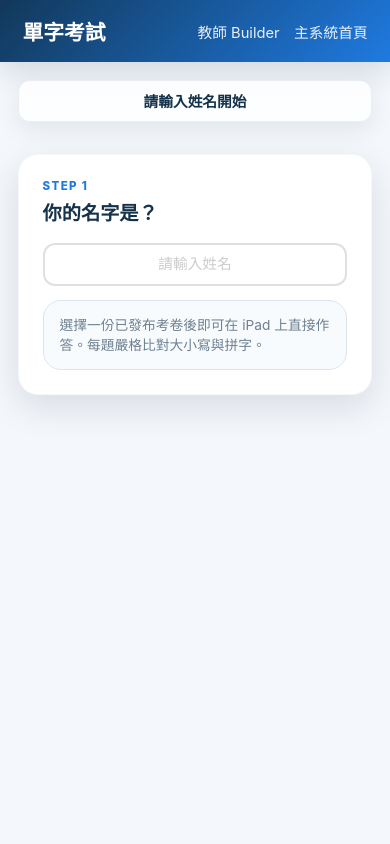
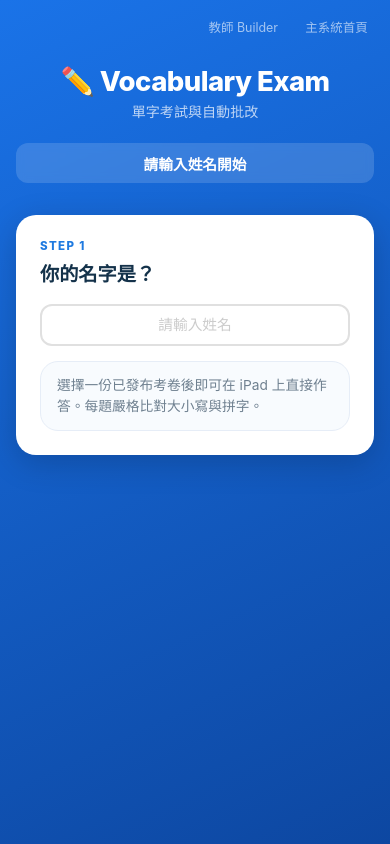
Before and after one commit to kniph/automatic-english-assignment-grader, a website: page public/vocab-exam.html in a window 390 px wide. Drawn offline with Linux system fonts and the light colour scheme; no server answers.

Commit message:
Align vocab exam UI with main index

```diff
--- a/public/css/vocab.css
+++ b/public/css/vocab.css
@@ -28,6 +28,15 @@ body {
   color: var(--vocab-ink);
 }
 
+body.vocab-exam-page {
+  min-height: 100vh;
+  background: linear-gradient(155deg, #1a73e8 0%, #0d47a1 100%);
+  display: flex;
+  flex-direction: column;
+  align-items: center;
+  padding: 2rem 1rem 4rem;
+}
+
 html.selection-smooth-scroll {
   scroll-behavior: smooth;
 }
@@ -56,6 +65,21 @@ a {
   box-shadow: 0 10px 30px rgba(17, 45, 79, 0.15);
 }
 
+.vocab-exam-page .vocab-header {
+  position: absolute;
+  top: 1rem;
+  right: 1rem;
+  width: auto;
+  padding: 0;
+  background: transparent;
+  box-shadow: none;
+  justify-content: flex-end;
+}
+
+.vocab-exam-page .vocab-header h1 {
+  display: none;
+}
+
 .vocab-header h1 {
   margin: 0;
   font-size: 1.3rem;
@@ -75,14 +99,58 @@ a {
   font-size: 0.92rem;
 }
 
+.vocab-exam-page .vocab-header nav {
+  gap: 0.5rem;
+}
+
+.vocab-exam-page .vocab-header nav a {
+  color: rgba(255, 255, 255, 0.6);
+  font-size: 0.78rem;
+  padding: 0.3rem 0.6rem;
+  border-radius: 6px;
+}
+
 .vocab-header nav a:hover {
   color: #ffffff;
+}
+
+.vocab-exam-page .vocab-header nav a:hover {
+  background: rgba(255, 255, 255, 0.1);
 }
 
 .vocab-shell {
   max-width: 1360px;
   margin: 0 auto;
   padding: 1.1rem;
+}
+
+.vocab-exam-page .vocab-shell {
+  width: 100%;
+  max-width: 1360px;
+  margin: 0 auto;
+  padding: 0;
+}
+
+.vocab-app-hero {
+  text-align: center;
+  margin-bottom: 1.2rem;
+}
+
+.vocab-app-title {
+  margin: 0 0 0.18rem;
+  color: #ffffff;
+  font-size: 2rem;
+  font-weight: 800;
+  letter-spacing: -0.02em;
+  text-align: center;
+  -webkit-tap-highlight-color: transparent;
+}
+
+.vocab-app-subtitle {
+  color: rgba(255, 255, 255, 0.72);
+  font-size: 0.88rem;
+  margin-bottom: 1.4rem;
+  text-align: center;
 }
 
 #selectionSection {
@@ -105,6 +173,13 @@ a {
   padding: 1rem;
 }
 
+.vocab-exam-page .vocab-card,
+.vocab-exam-page .vocab-step-card,
+.vocab-exam-page .vocab-page-card {
+  border: none;
+  box-shadow: 0 8px 32px rgba(0, 0, 0, 0.18);
+}
+
 .vocab-card + .vocab-card {
   margin-top: 1rem;
 }
@@ -123,6 +198,14 @@ a {
   box-shadow: 0 8px 24px rgba(15, 33, 56, 0.08);
 }
 
+.vocab-exam-page .vocab-summary-bar {
+  background: rgba(255, 255, 255, 0.15);
+  color: #ffffff;
+  border: none;
+  box-shadow: none;
+  backdrop-filter: blur(4px);
+}
+
 .vocab-card h2,
 .vocab-card h3 {
   margin: 0 0 0.8rem;
@@ -135,6 +218,11 @@ a {
   border-radius: 20px;
   box-shadow: 0 12px 36px rgba(15, 33, 56, 0.12);
   padding: 1.5rem;
+}
+
+.vocab-exam-page .vocab-step-card {
+  margin-bottom: 0.85rem;
+  box-shadow: 0 8px 32px rgba(0, 0, 0, 0.18);
 }
 
 .vocab-step-label {
@@ -186,6 +274,11 @@ a {
   transition: all 0.15s ease;
 }
 
+.vocab-exam-page .vocab-select-btn {
+  background: #f0f4ff;
+  color: #1a73e8;
+}
+
 .vocab-select-btn:active {
   transform: scale(0.95);
 }
@@ -195,6 +288,12 @@ a {
   border-color: var(--vocab-blue);
   color: #ffffff;
   box-shadow: 0 3px 12px rgba(31, 122, 224, 0.4);
+}
+
+.vocab-exam-page .vocab-select-btn.selected {
+  background: #1a73e8;
+  border-color: #1a73e8;
+  box-shadow: 0 2px 8px rgba(26, 115, 232, 0.4);
 }
 
 .vocab-select-btn.unavail {
@@ -225,6 +324,10 @@ a {
 .vocab-name-input:focus {
   border-color: var(--vocab-blue) !important;
   box-shadow: none !important;
+}
+
+.vocab-exam-page .vocab-name-input:focus {
+  border-color: #1a73e8 !important;
 }
 
 .vocab-grid {
@@ -339,6 +442,10 @@ a {
   color: #ffffff;
 }
 
+.vocab-exam-page .vocab-btn.primary {
+  background: #1a73e8;
+}
+
 .vocab-btn.primary:hover {
   background: var(--vocab-blue-dark);
 }
@@ -346,6 +453,10 @@ a {
 .vocab-btn.secondary {
   background: #eef4fb;
   color: var(--vocab-ink);
+}
+
+.vocab-exam-page .vocab-btn.secondary {
+  background: #f0f4ff;
 }
 
 .vocab-btn.secondary:hover {
@@ -727,6 +838,19 @@ a {
   line-height: 1.5;
 }
 
+.vocab-exam-page .vocab-note {
+  background: #f8fbfe;
+  border: 1px solid #e6edf7;
+  color: #6f8090;
+}
+
+.vocab-exam-page #workspaceSection .vocab-card,
+.vocab-exam-page #workspaceSection .vocab-page-card {
+  width: min(100%, 1180px);
+  margin-left: auto;
+  margin-right: auto;
+}
+
 .vocab-hidden {
   display: none !important;
 }
@@ -877,6 +1001,21 @@ a {
 }
 
 @media (max-width: 640px) {
+  body.vocab-exam-page {
+    padding-top: 4rem;
+  }
+
+  .vocab-app-title {
+    font-size: 1.72rem;
+  }
+
+  .vocab-exam-page .vocab-header {
+    top: 0.8rem;
+    right: 0.8rem;
+    left: 0.8rem;
+    justify-content: flex-end;
+  }
+
   .vocab-zoom-group {
     width: 100%;
     justify-content: center;
--- a/public/vocab-exam.html
+++ b/public/vocab-exam.html
@@ -6,9 +6,9 @@
   <title>Vocabulary Exam</title>
   <link rel="stylesheet" href="css/vocab.css">
 </head>
-<body>
+<body class="vocab-exam-page">
   <header class="vocab-header">
-    <h1 id="diagnosticsTrigger">單字考試</h1>
+    <h1>單字考試</h1>
     <nav>
       <a href="vocab-teacher.html">教師 Builder</a>
       <a href="index.html">主系統首頁</a>
@@ -16,6 +16,11 @@
   </header>
 
   <main class="vocab-shell">
+    <section class="vocab-app-hero">
+      <h1 class="vocab-app-title" id="diagnosticsTrigger">✏️ Vocabulary Exam</h1>
+      <div class="vocab-app-subtitle">單字考試與自動批改</div>
+    </section>
+
     <section id="selectionSection">
       <div class="vocab-summary-bar" id="selectionSummaryBar">請輸入姓名開始</div>
 
```
Also changed, not shown: docs/project_notes/issues.md (+19 -0 lines).
